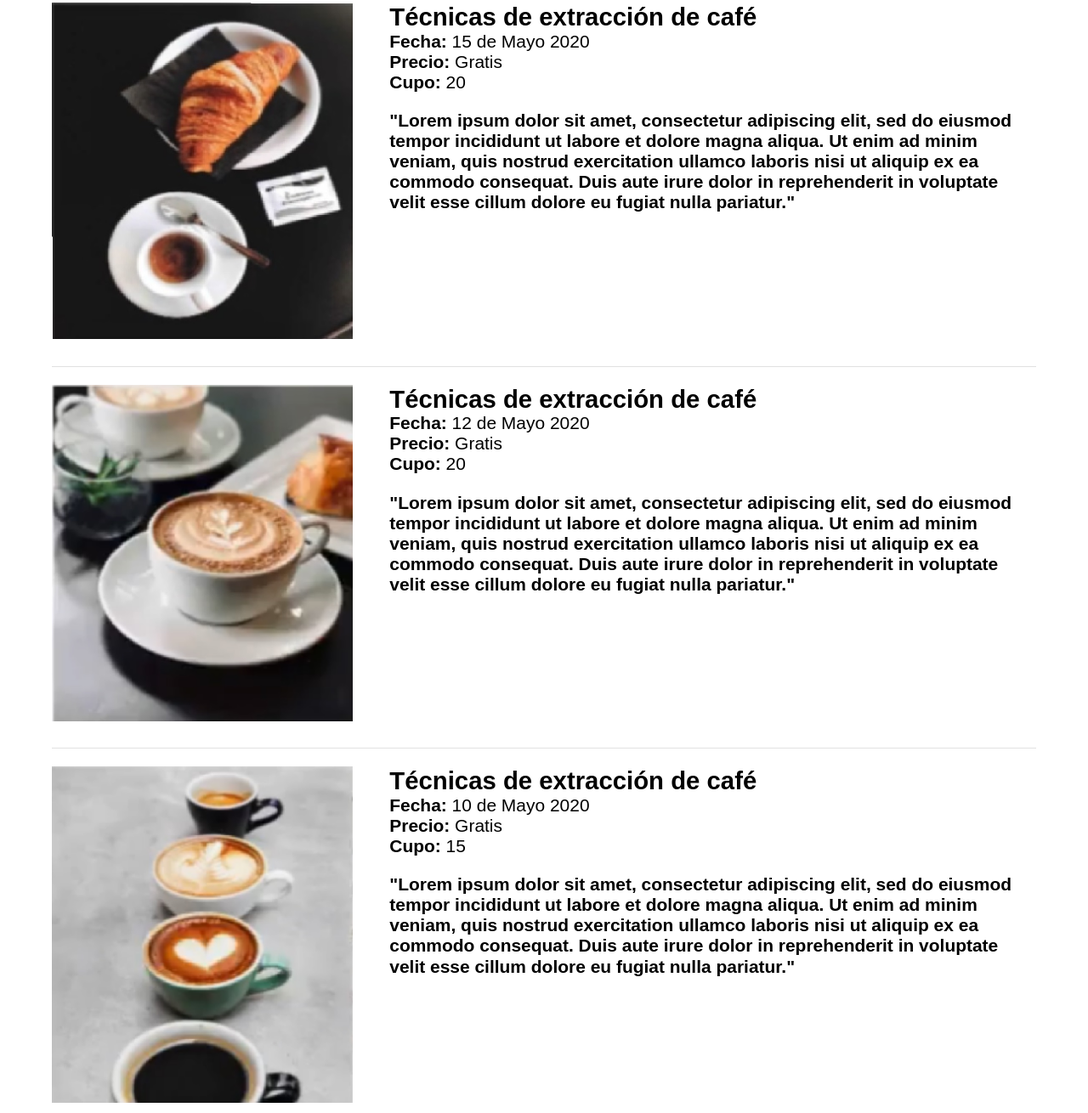
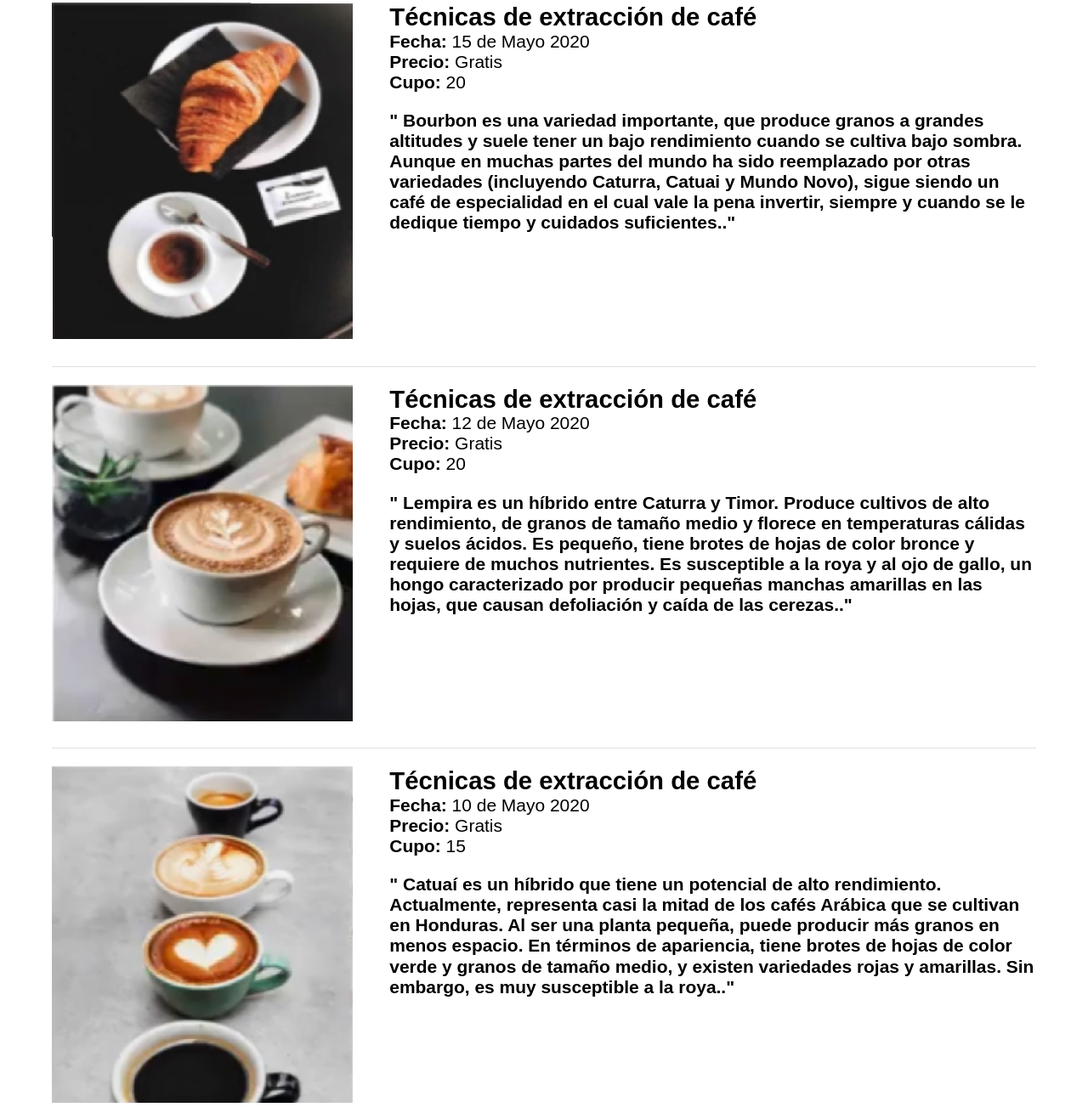
Before and after one commit to agirong/PROYECTO-WEB-BLOG, a plain HTML site: page cursos.html in a window 1280 px wide. Shown: the part 210-1520 px from the top of the page at 85% size. Drawn offline with Linux system fonts and the light colour scheme.

Commit message:
Párrafos de Texto
Cambiamos los Lorem default por texto real

```diff
--- a/cursos.html
+++ b/cursos.html
@@ -38,7 +38,7 @@
                <p class="no-margin">Fecha: <span>15 de Mayo 2020</span></p>
                <p class="no-margin">Precio: <span>Gratis</span></p>
             <p class="no-margin">Cupo: <span>20</span></p>
-            <p class="descripcion">"Lorem ipsum dolor sit amet, consectetur adipiscing elit, sed do eiusmod tempor incididunt ut labore et dolore magna aliqua. Ut enim ad minim veniam, quis nostrud exercitation ullamco laboris nisi ut aliquip ex ea commodo consequat. Duis aute irure dolor in reprehenderit in voluptate velit esse cillum dolore eu fugiat nulla pariatur."</p>
+            <p>" <strong>Bourbon</strong> es una variedad importante, que produce granos a grandes altitudes y suele tener un bajo rendimiento cuando se cultiva bajo sombra. Aunque en muchas partes del mundo ha sido reemplazado por otras variedades (incluyendo Caturra, Catuai y Mundo Novo), sigue siendo un café de especialidad en el cual vale la pena invertir, siempre y cuando se le dedique tiempo y cuidados suficientes.."</p>
            </div>
        </article>
 
@@ -51,7 +51,7 @@
                <p class="no-margin">Fecha: <span>12 de Mayo 2020</span></p>
                <p class="no-margin">Precio: <span>Gratis</span></p>
             <p class="no-margin">Cupo: <span>20</span></p>
-            <p class="descripcion">"Lorem ipsum dolor sit amet, consectetur adipiscing elit, sed do eiusmod tempor incididunt ut labore et dolore magna aliqua. Ut enim ad minim veniam, quis nostrud exercitation ullamco laboris nisi ut aliquip ex ea commodo consequat. Duis aute irure dolor in reprehenderit in voluptate velit esse cillum dolore eu fugiat nulla pariatur."</p>
+           <p>" <strong>Lempira</strong> es un híbrido entre Caturra y Timor. Produce cultivos de alto rendimiento, de granos de tamaño medio y florece en temperaturas cálidas y suelos ácidos. Es pequeño, tiene brotes de hojas de color bronce y requiere de muchos nutrientes. Es susceptible a la roya y al ojo de gallo, un hongo caracterizado por producir pequeñas manchas amarillas en las hojas, que causan defoliación y caída de las cerezas.."</p>
            </div>
        </article>
 
@@ -64,7 +64,7 @@
                <p class="no-margin">Fecha: <span>10 de Mayo 2020</span></p>
                <p class="no-margin">Precio: <span>Gratis</span></p>
             <p class="no-margin">Cupo: <span>15</span></p>
-            <p class="descripcion">"Lorem ipsum dolor sit amet, consectetur adipiscing elit, sed do eiusmod tempor incididunt ut labore et dolore magna aliqua. Ut enim ad minim veniam, quis nostrud exercitation ullamco laboris nisi ut aliquip ex ea commodo consequat. Duis aute irure dolor in reprehenderit in voluptate velit esse cillum dolore eu fugiat nulla pariatur."</p>
+            <p>" <strong>Catuaí</strong> es un híbrido que tiene un potencial de alto rendimiento. Actualmente, representa casi la mitad de los cafés Arábica que se cultivan en Honduras. Al ser una planta pequeña, puede producir más granos en menos espacio. En términos de apariencia, tiene brotes de hojas de color verde y granos de tamaño medio, y existen variedades rojas y amarillas. Sin embargo, es muy susceptible a la roya.."</p>
            </div>
        </article>
     </main>
```
